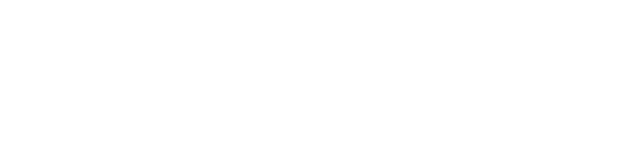
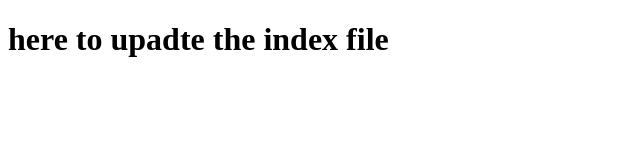
Before and after one commit to tushar3saini/story, a plain HTML site: page index.html in a window 1280 px wide. Shown: the whole page, without its empty margins (0-640 px from the left). Drawn offline with Linux system fonts and the light colour scheme.

Commit message:
updated body of index

```diff
--- a/index.html
+++ b/index.html
@@ -6,6 +6,7 @@
     <title>Git-hub</title>
 </head>
 <body>
+    <h1>here to upadte the index file</h1>
 
 </body>
 </html>
```
